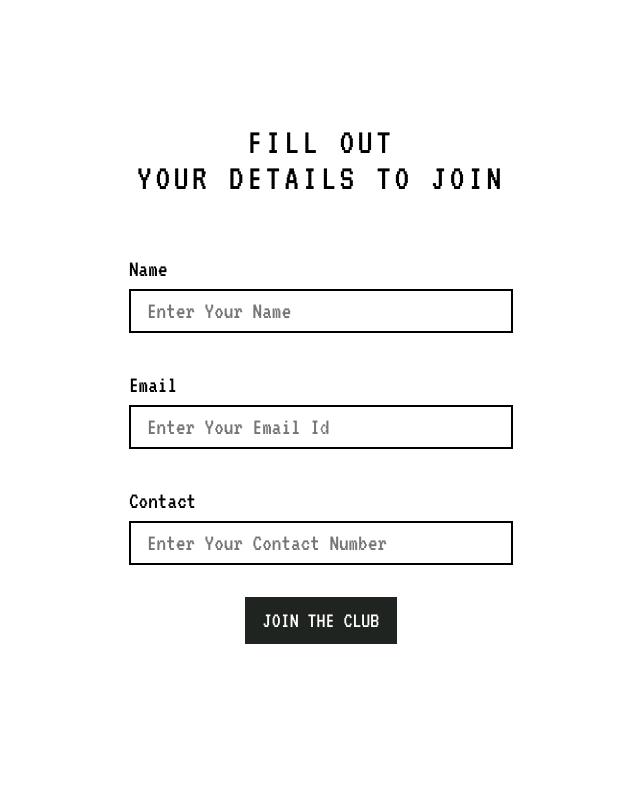
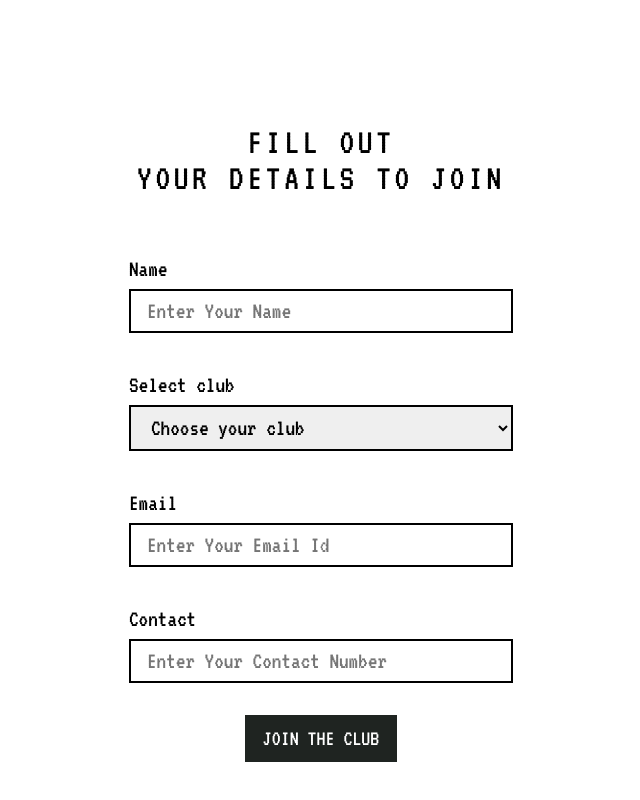
Before and after one commit to subrat611/webdev-club-registration, a React (Vite) app: page / in a window 1280 px wide. Shown: the part 713-1513 px from the top of the page, without its empty margins (319-959 px from the left). Before the commit the page ends 1413 px from the top, so only its background shows below. Built offline with nearby package versions, Linux system fonts and the light colour scheme.

Commit message:
club added

```diff
--- a/src/components/Register/index.jsx
+++ b/src/components/Register/index.jsx
@@ -4,20 +4,23 @@ import FormStatus from "../FormStatus";
 
 import "./register.scss";
 
+const clubs = ["AI/ML development", "Android development", "Web development"];
+
 export default function Register() {
   const [devName, setDevName] = useState("");
   const [devEmail, setDevEmail] = useState("");
   const [devContact, setDevContact] = useState("");
+  const [devClub, setDevClub] = useState("");
   const [formStatus, setFormStatus] = useState(null);
 
   useEffect(() => {
     validateDetails();
   }, []);
 
-  async function registerUser(name, email, contact) {
+  async function registerUser(name, email, contact, club) {
     const { data, error } = await supabase
       .from("registration")
-      .insert([{ name: name, email: email, phone: contact }]);
+      .insert([{ name: name, email: email, phone: contact, club: club }]);
 
     if (!error) {
       setFormStatus(true);
@@ -25,19 +28,26 @@ export default function Register() {
       setDevName("");
       setDevEmail("");
       setDevContact("");
+      setDevClub("");
     } else {
       setFormStatus(false);
       resetFormStatus();
       setDevName("");
       setDevEmail("");
       setDevContact("");
+      setDevClub("");
     }
   }
 
   function validateDetails() {
-    if (devName !== "" && devEmail !== "" && devContact !== "") {
+    if (
+      devName !== "" &&
+      devEmail !== "" &&
+      devContact !== "" &&
+      devClub !== ""
+    ) {
       let contact = Number(devContact); // string ---> number
-      registerUser(devName, devEmail, contact);
+      registerUser(devName, devEmail, contact, devClub);
     }
   }
 
@@ -72,6 +82,21 @@ export default function Register() {
             />
           </div>
           <div className="register-input">
+            <label htmlFor="selectClub">Select club</label>
+            <select
+              id="selectClub"
+              value={devClub}
+              onChange={(e) => setDevClub(e.target.value)}
+            >
+              <option>Choose your club</option>
+              {clubs.map((club, key) => (
+                <option value={club} key={key}>
+                  {club}
+                </option>
+              ))}
+            </select>
+          </div>
+          <div className="register-input">
             <label htmlFor="inputEmail">Email</label>
             <input
               id="inputEmail"
--- a/src/components/Register/register.scss
+++ b/src/components/Register/register.scss
@@ -45,7 +45,8 @@
 
                 #inputEmail,
                 #inputName,
-                #inputContact {
+                #inputContact,
+                #selectClub {
                     width: 100%;
                     border: 2px solid #000000;
                     outline: none;
```
Also changed, not shown: 1 other file (tests, documents, lock files or other folders).
